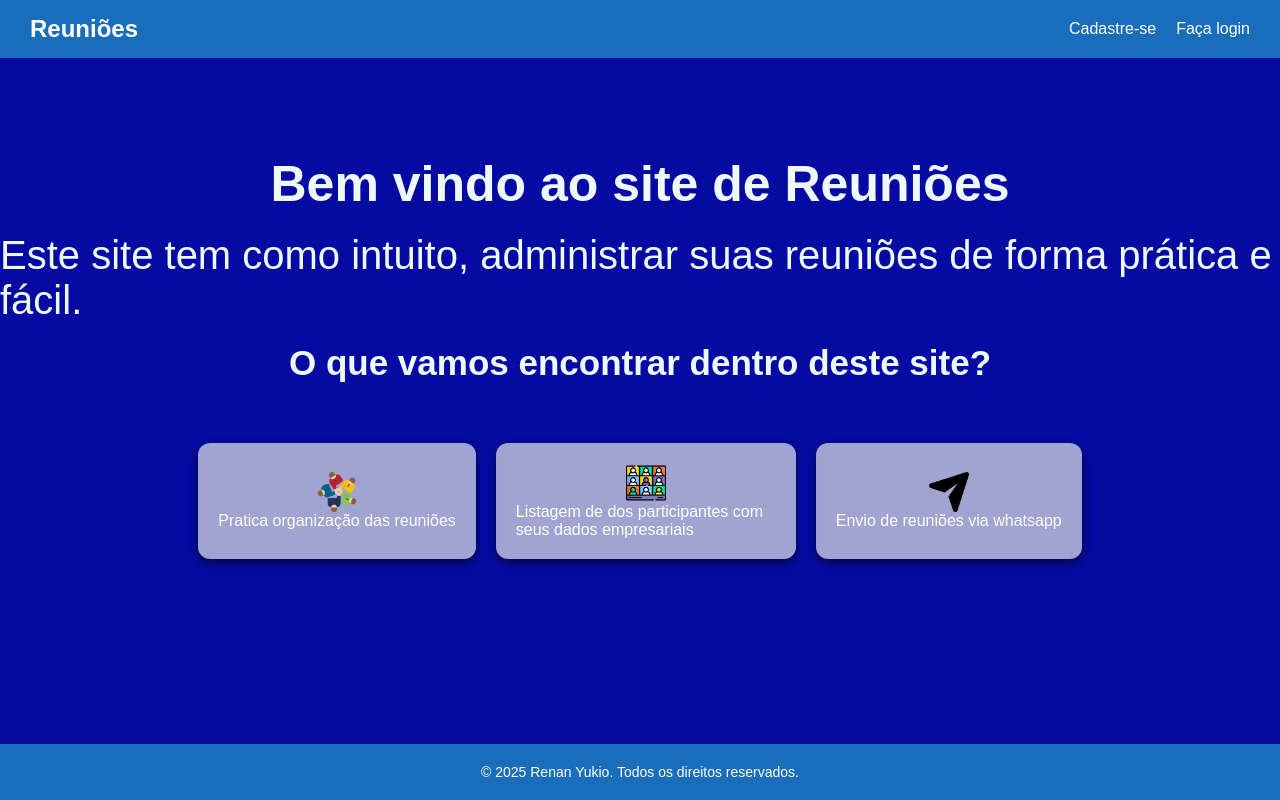
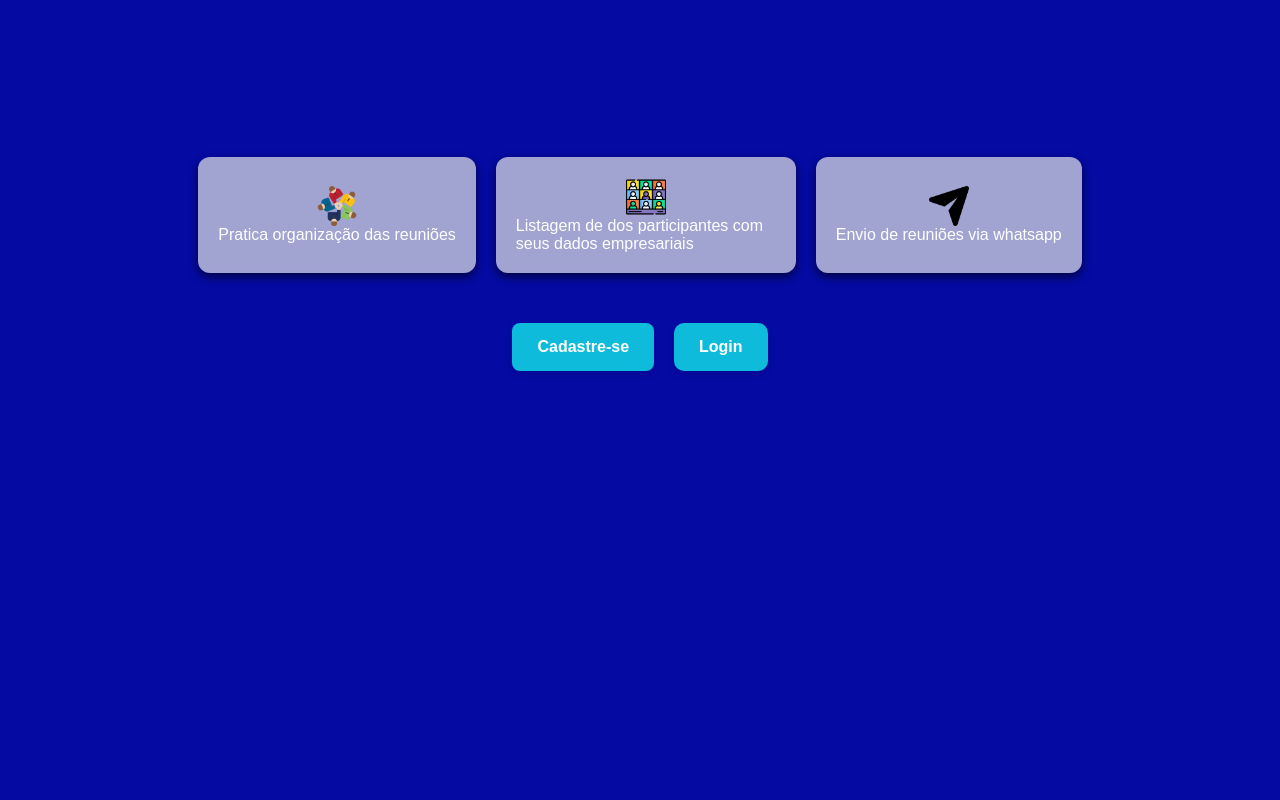
Before and after one commit to Renanarida/CRUD.renan, a PHP site: page /CRUD_renan/ in a window 1280 px wide. Run offline with PHP 8.4, Linux system fonts and the light colour scheme.

Commit message:
feat: mudanças na introdução do site

```diff
--- a/index.php
+++ b/index.php
@@ -5,30 +5,19 @@
     <meta charset="UTF-8">
     <meta name="viewport" content="width=device-width, initial-scale=1.0">
     <link rel="stylesheet" href="./public/style/index.css">
+    <link rel="icon" type="image/png" href="./public/img/calendar.png">
     <title>Site de Reuniões</title>
 </head>
 
 <body>
 
-    <header>
-        <div class="header-container">
-            <div class="nome-reuniao">
-                <h1>Reuniões</h1>
-            </div>
-            <div class="links-site">
-                <a href="./public/cadastrar.php">Cadastre-se</a>
-                <a href="./public/login.php">Faça login</a>
-            </div>
-        </div>
-    </header>
-
-    <h1 id="titulo-h1">Bem vindo ao site de Reuniões</h1>
+    <!-- <h1 id="titulo-h1">Bem vindo ao site de Reuniões</h1> -->
 
     <div id="titulo-secundario">
-        <p>Este site tem como intuito, administrar suas reuniões de forma prática e fácil.</p>
+        <!-- <p>Este site tem como intuito, administrar suas reuniões de forma prática e fácil.</p> -->
     </div>
 
-    <h1 class="titulo-paragrafo">O que vamos encontrar dentro deste site?</h1>
+    <!-- <h1 class="titulo-paragrafo">O que vamos encontrar dentro deste site?</h1> -->
 
     <div class="conteudo-ameacas">
         <div class="conteudo-box">
@@ -45,12 +34,17 @@
         </div>
     </div>
 
-    <footer>
+    <div class="box-links">
+        <a id="botao-cadastrar" href="./public/cadastrar.php">Cadastre-se</a>
+        <a id="botao-login" href="./public/login.php">Login</a>
+    </div>
+
+    <!-- <footer>
     <div class="footer-container">
         <p>&copy; 2025 Renan Yukio. Todos os direitos reservados.</p>
         </div>
     </div>
-</footer>
+</footer> -->
 
 </body>
 
--- a/public/style/index.css
+++ b/public/style/index.css
@@ -13,49 +13,6 @@ header {
     background-color: rgb(26, 109, 187);
 }
 
-
-.header-container {
-    display: flex;
-    justify-content: space-between;
-    align-items: center;
-    padding: 15px 30px;
-    width: 100%;
-    max-width: 100%;
-    box-sizing: border-box;
-}
-
-.nome-reuniao h1 {
-    margin: 0;
-    font-size: 24px;
-    color: white;
-}
-
-.links-site {
-    display: flex;
-    gap: 20px;
-}
-
-.links-site a {
-    text-decoration: none;
-    color: white;
-    font-weight: 500;
-}
-
-.links-site a:hover {
-    text-decoration: underline;
-}
-
-#titulo-h1 {
-    display: flex;
-    justify-content: center;
-    align-items: center;
-    color: aliceblue;
-    padding-top: 6%;
-    font-size: 50px;
-    margin-top: 20px;
-    margin-bottom: 20px;
-}
-
 body {
     background-color: rgb(5, 10, 163);
 }
@@ -65,8 +22,8 @@ body {
     justify-content: center;
     align-items: center;
     color: aliceblue;
-    /* padding-top: 6%; */
-    font-size: 40px;
+    padding-top: 6%;
+    font-size: 30px;
     margin-top: 20px;
     margin-bottom: 20px;
 }
@@ -76,8 +33,8 @@ body {
     justify-content: center;
     align-items: center;
     color: aliceblue;
-    /* padding-top: 6%; */
-    font-size: 35px;
+    padding-top: 6%;
+    font-size: 30px;
     margin-top: 20px;
     margin-bottom: 20px;
 }
@@ -110,6 +67,52 @@ body {
 
 .conteudo-box:hover {
     transform: scale(1.03);
+}
+
+.box-links {
+    display: flex;
+    /* flex-direction: column; */
+    flex-wrap: nowrap;
+    align-content: center;
+    justify-content: center;
+}
+
+#botao-cadastrar {
+  padding: 15px 25px;
+  background-color: #0ebbda;
+  color: white;
+  font-size: 16px;
+  font-weight: bold;
+  text-decoration: none;
+  margin: 10px;
+  border-radius: 8px;
+  transition: background-color 0.3s ease, transform 0.2s ease;
+  box-shadow: 0 4px 8px rgba(0, 0, 0, 0.1);
+}
+
+#botao-cadastrar:hover {
+    background-color: #0d98b1;
+    color: black;
+    transition: 0.07;
+}
+
+#botao-login {
+  padding: 15px 25px;
+  background-color: #0ebbda;
+  color: white;
+  font-size: 16px;
+  font-weight: bold;
+  text-decoration: none;
+  margin: 10px;
+  border-radius: 10px;
+  transition: background-color 0.3s ease, transform 0.2s ease;
+  box-shadow: 0 4px 8px rgba(0, 0, 0, 0.1);
+}
+
+#botao-login:hover {
+    background-color: #0d98b1;
+    color: black;
+    transition: 0.07;
 }
 
 footer {
```
